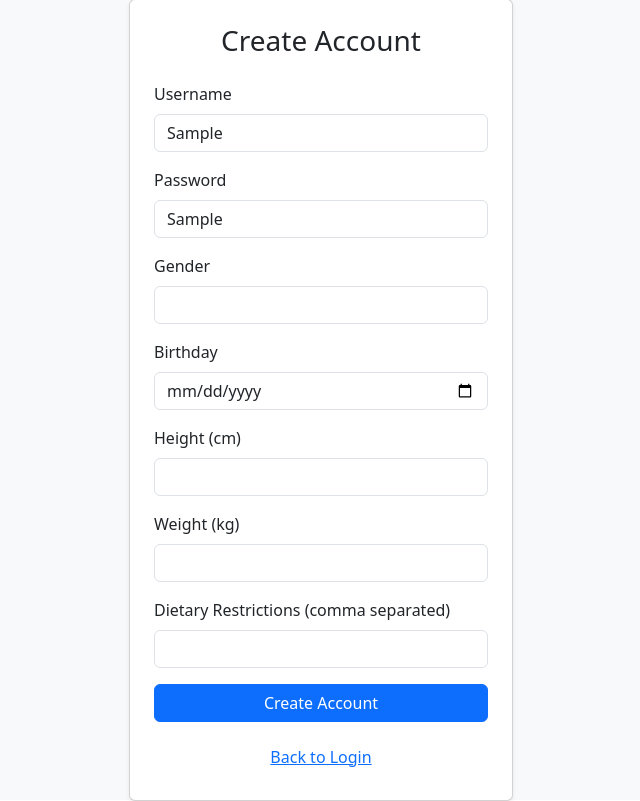
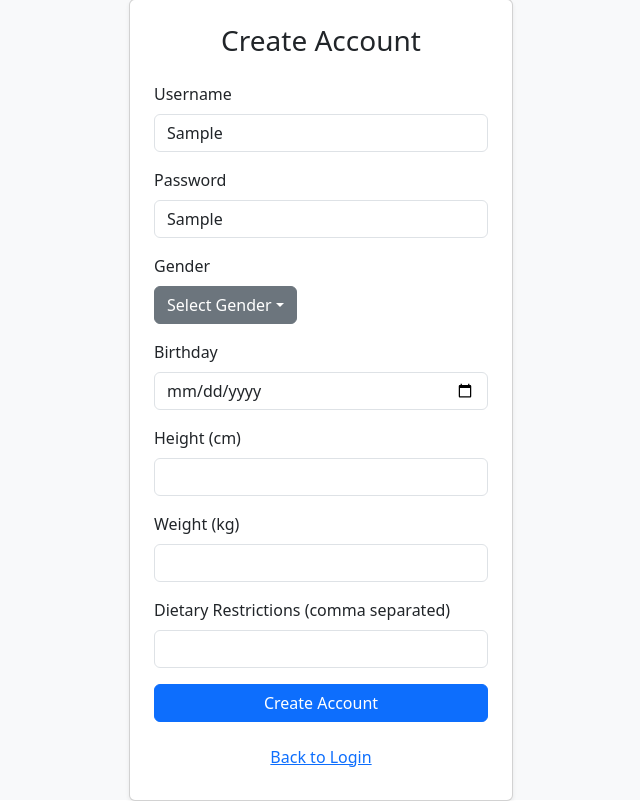
Before and after one commit to marcus-justice31/ai-meal-plan, a React (Create React App) app: page / in a window 1280 px wide. Both pictures are taken after typing "Sample", "Sample" into the empty fields and a click on the button "Create Account". Shown: the whole page, without its empty margins (319-959 px from the left). Built offline with nearby package versions, Linux system fonts and the light colour scheme.

Commit message:
added loading spinner while waiting for generated meal plan from api

```diff
--- a/src/Components/Login.js
+++ b/src/Components/Login.js
@@ -5,6 +5,7 @@ import { useNavigate } from 'react-router-dom';
 import Button from 'react-bootstrap/Button';
 import Form from 'react-bootstrap/Form';
 import Card from 'react-bootstrap/Card'
+import Dropdown from 'react-bootstrap/Dropdown';
 
 const Login = () => {
     const navigate = useNavigate();
@@ -14,7 +15,7 @@ const Login = () => {
     const [gender, setGender] = useState('');
     const [birthday, setBirthday] = useState('');
     const [height_cm, setHeight_cm] = useState('');
-    const [weight_kgs, setWeight_kgs] = useState('');
+    const [weight_kg, setWeight_kg] = useState('');
     const [dietary_restrictions, setDietary_restrictions] = useState('');
     const [error, setError] = useState(null);
 
@@ -51,11 +52,12 @@ const handleCreateAccount = async (e) => {
             gender,
             birthday: birthdayString,
             height_cm: parseInt(height_cm),
-            weight_kg: parseInt(weight_kgs),
+            weight_kg: parseInt(weight_kg),
             dietary_restrictions: dietary_restrictions.split(',').map(d => d.trim())
         });
         if (response.data.message === "Successful") {
             alert('New user created')
+            setIsLoginMode(true);
         }
         else {
             alert('Failed to create user')
@@ -94,12 +96,19 @@ const handleCreateAccount = async (e) => {
                 <>
                     <Form.Group className="mb-3" controlId="formGender">
                         <Form.Label>Gender</Form.Label>
-                        <Form.Control
-                            type="text"
-                            value={gender}
-                            onChange={e => setGender(e.target.value)}
-                            required
-                        />
+
+                        <Dropdown onSelect={(eventKey) => setGender(eventKey)}>
+                            <Dropdown.Toggle variant="secondary" id="dropdown-gender">
+                            {gender ? gender : 'Select Gender'}
+                            </Dropdown.Toggle>
+
+                            <Dropdown.Menu>
+                            <Dropdown.Item eventKey="Male">Male</Dropdown.Item>
+                            <Dropdown.Item eventKey="Female">Female</Dropdown.Item>
+                            </Dropdown.Menu>
+                        </Dropdown>
+
+                        <Form.Control type="hidden" value={gender} required />
                     </Form.Group>
 
                     <Form.Group className="mb-3" controlId="formBirthday">
@@ -126,8 +135,8 @@ const handleCreateAccount = async (e) => {
                         <Form.Label>Weight (kg)</Form.Label>
                         <Form.Control
                             type="number"
-                            value={weight_kgs}
-                            onChange={e => setWeight_kgs(e.target.value)}
+                            value={weight_kg}
+                            onChange={e => setWeight_kg(e.target.value)}
                             required
                         />
                     </Form.Group>
@@ -141,9 +150,14 @@ const handleCreateAccount = async (e) => {
                         />
                     </Form.Group>
                     <Button variant="primary" type="submit" className="w-100">
-                        {isLoginMode ? 'Log In' : 'Create Account'}
+                        Create Account
                     </Button>
                 </>
+                )}
+                {isLoginMode && (
+                    <Button variant="primary" type="submit" className="w-100">
+                    Login
+                    </Button>
                 )}
             </Form>
             <Button
--- a/src/Components/MealPlanGenerator.js
+++ b/src/Components/MealPlanGenerator.js
@@ -2,6 +2,7 @@ import React, { useState } from 'react';
 import axios from 'axios';
 import { useNavigate } from 'react-router-dom';
 import { useLocation } from 'react-router-dom';
+import Spinner from 'react-bootstrap/Spinner';
 
 const MealPlanGenerator = () => {
     const navigate = useNavigate();
@@ -9,9 +10,11 @@ const MealPlanGenerator = () => {
     const { username } = location.state;
     const [activity_level, setActivity_level] = useState('');
     const [goal, setGoal] = useState('');
+    const [loading, setLoading] = useState(false);
 
 const handleMealGeneration = async (e) => {
     e.preventDefault();
+    setLoading(true)
     try {
         const response = await axios.post(`http://localhost:8000/user/${username}/generate_meal_plan`, {
             activity_level,
@@ -19,6 +22,7 @@ const handleMealGeneration = async (e) => {
         })
         if (response.data.message === "Successful") {
             alert('Meal plan generated successfully');
+            setLoading(false)
         }
         else
             alert('Unable to generate meal plan')
@@ -31,6 +35,7 @@ const handleMealGeneration = async (e) => {
 
     return (
         <div style={{ maxWidth: '400px', margin: '0 auto' }}>
+            {loading ? <Spinner animation="border" /> :
                 <form onSubmit = {handleMealGeneration}>
                     <div>
                     <label>Activity Level:</label>
@@ -42,6 +47,7 @@ const handleMealGeneration = async (e) => {
                     </div>
                     <button type="submit">{'Generate Meal Plan'}</button>
                 </form>
+            }
         </div>
 
     );
```
Lines whose indentation alone changed are shown as unchanged.
